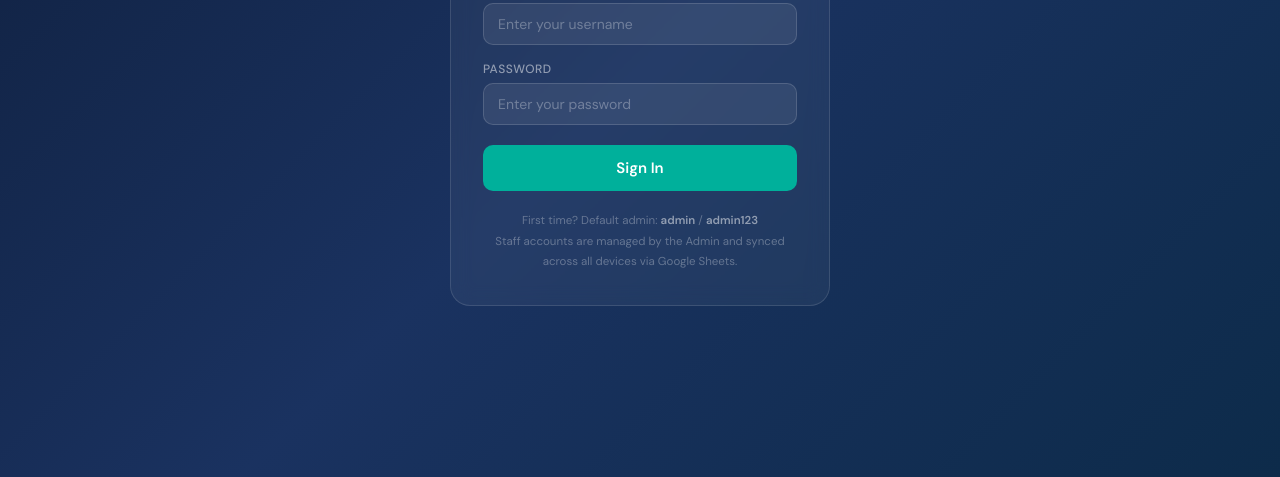
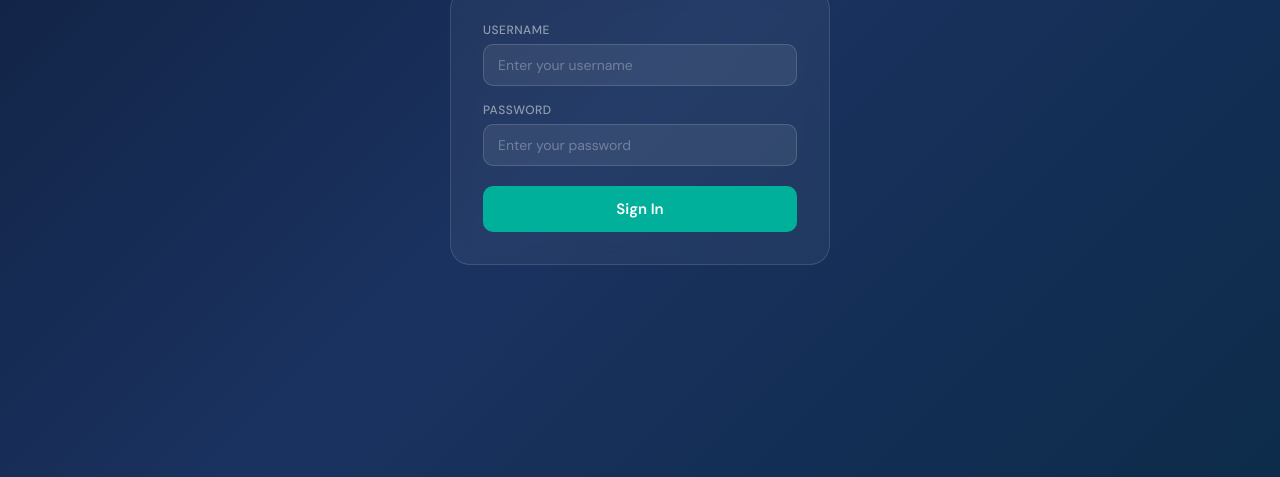
Before and after one commit to exploretirur/frontofficemanagement, a plain HTML site: page index.html in a window 1280 px wide. Shown: the part 323-800 px from the top of the page. Drawn offline with nearby package versions, Linux system fonts and the light colour scheme.

Commit message:
Add files via upload

```diff
--- a/index.html
+++ b/index.html
@@ -3,7 +3,7 @@
 <head>
 <meta charset="UTF-8">
 <meta name="viewport" content="width=device-width, initial-scale=1.0">
-<title>EduTrack — Computer Institute Management System</title>
+<title>Explore Learning — Office Management System</title>
 <link href="https://fonts.googleapis.com/css2?family=DM+Sans:wght@300;400;500;600&family=Playfair+Display:wght@700&display=swap" rel="stylesheet">
 <style>
 :root {
@@ -298,10 +298,10 @@ tr:hover td { background: #f8fafd; }
         <input id="login-password" type="password" placeholder="Enter your password" autocomplete="current-password" onkeydown="if(event.key==='Enter')doLogin()">
       </div>
       <button class="btn-login" onclick="doLogin()">Sign In</button>
-      <div class="login-hint">
+      <!--<div class="login-hint">
         First time? Default admin: <strong>admin</strong> / <strong>admin123</strong><br>
         Staff accounts are managed by the Admin and synced across all devices via Google Sheets.
-      </div>
+      </div>-->
     </div>
   </div>
 </div>
```
